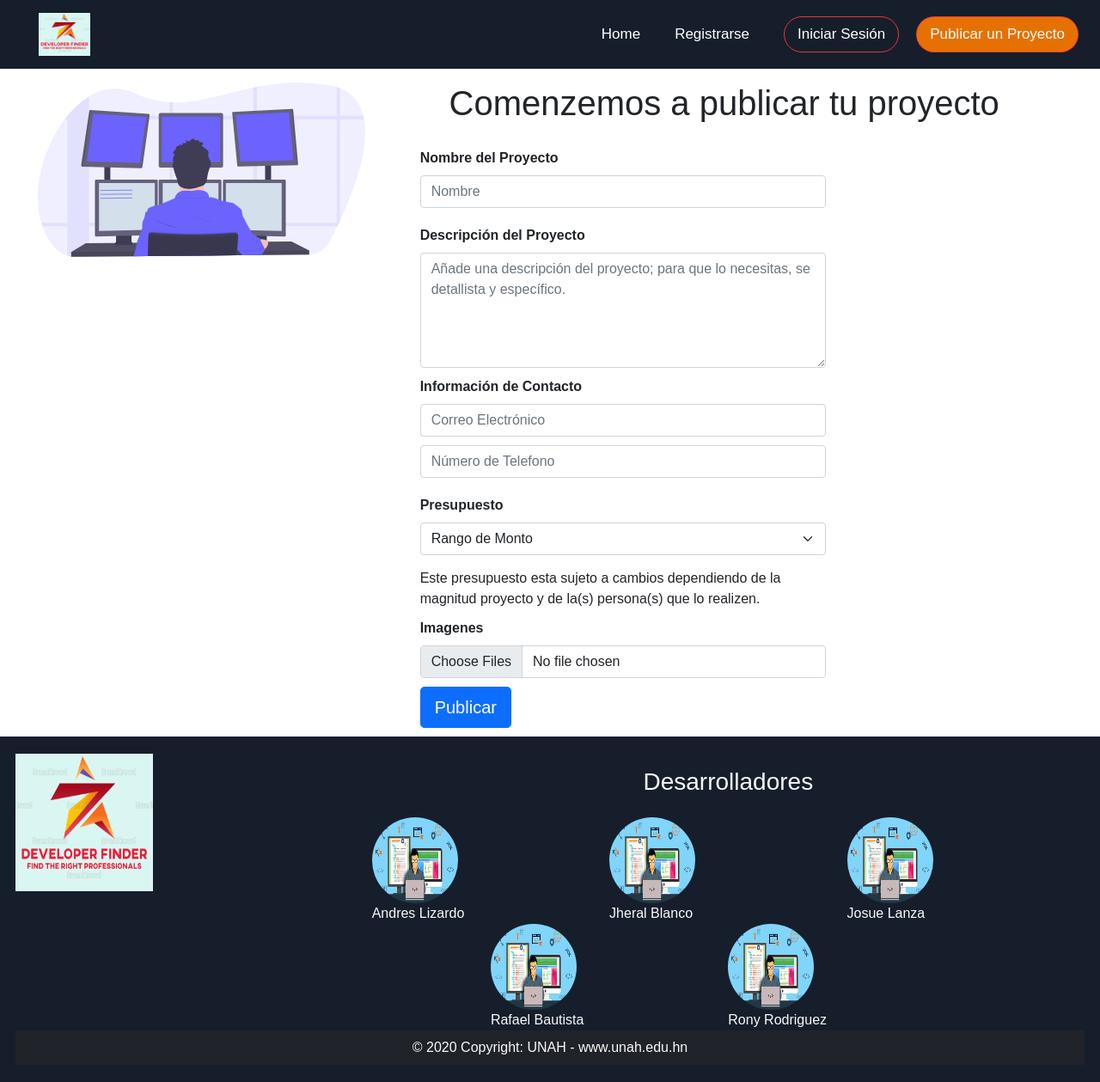
After one commit to Rony-R/Proyecto-Industrias-IS902, a PHP site: page /pubProyecto.html in a window 1280 px wide. The commit adds this page. Shown: the whole page at 86% size. Run offline with PHP 8.4, Linux system fonts and the light colour scheme.

Commit message:
Pagina para hacer una publicacion

```diff
--- a/css/nav.css
+++ b/css/nav.css
@@ -9,7 +9,7 @@ body {
 }
 
 nav {
-  background-color: #222;
+  background-color: #161e2c;
 }
 
 ul {
@@ -179,6 +179,13 @@ a:hover {
   padding: 20px;
 }
 
+.container,
+.container-lg,
+.container-md,
+.container-sm {
+  max-width: 95% !important;
+}
+
 /*Footer Styles*/
 
 .logoFoot {
@@ -208,7 +215,7 @@ a:hover {
 
 footer {
   background-color: #161e2c;
-  padding: 20px 35px;
+  padding: 20px 30px;
 }
 
 .footRow {
@@ -218,3 +225,8 @@ footer {
 .txt-just {
   text-align: justify;
 }
+
+footer .col-md-4,
+.col-md-2 {
+  padding: 0px !important;
+}
--- /dev/null
+++ b/css/pubProyecto.css
@@ -0,0 +1,38 @@
+label {
+  margin-top: 10px;
+  margin-bottom: 8px;
+  font-weight: bold;
+}
+
+input {
+  margin-bottom: 10px;
+}
+
+p {
+  margin: 0;
+}
+
+h1 {
+  text-align: center;
+}
+
+.col-md-4 {
+  padding: 0px 10px;
+}
+
+.form-dad {
+}
+
+.form-child {
+  padding: 10px 5%;
+  /* display: flex;
+  flex-direction: column;
+  flex-wrap: wrap;
+  justify-content: center;
+  align-items: center; */
+}
+
+.disclaimer-p {
+  margin-top: 15px;
+  margin-bottom: 0px;
+}
--- a/js/nav.js
+++ b/js/nav.js
@@ -5,3 +5,59 @@ $(".toggle").click(function () {
     $(".item").addClass("active");
   }
 });
+
+function validarEmail(id) {
+  var patron = /^(([^<>()\[\]\\.,;:\s@"]+(\.[^<>()\[\]\\.,;:\s@"]+)*)|(".+"))@((\[[0-9]{1,3}\.[0-9]{1,3}\.[0-9]{1,3}\.[0-9]{1,3}\])|(([a-zA-Z\-0-9]+\.)+[a-zA-Z]{2,}))$/;
+  if (patron.test($("#" + id).val())) {
+    $("#" + id).addClass("is-valid");
+    $("#" + id).removeClass("is-invalid");
+    return true;
+  } else {
+    $("#" + id).addClass("is-invalid");
+    $("#" + id).removeClass("is-valid");
+    return false;
+  }
+}
+
+var validarCampoVacio = function (id) {
+  if (id == "slcPresupuesto") {
+    if ($("#" + id).val() == "0") {
+      $("#" + id).removeClass("is-valid");
+      $("#" + id).addClass("is-invalid");
+      return false;
+    } else {
+      $("#" + id).removeClass("is-invalid");
+      $("#" + id).addClass("is-valid");
+      return true;
+    }
+  } else {
+    if ($("#" + id).val() == "") {
+      $("#" + id).removeClass("is-valid");
+      $("#" + id).addClass("is-invalid");
+      return false;
+    } else {
+      $("#" + id).removeClass("is-invalid");
+      $("#" + id).addClass("is-valid");
+      return true;
+    }
+  }
+};
+
+$("#btnPublicar").click(function () {
+  //alert("Hola");
+
+  var v1 = validarCampoVacio("nombProyecto");
+  var v2 = validarCampoVacio("descProyecto");
+  var v3 = validarCampoVacio("correo");
+  var v4 = validarCampoVacio("telefono");
+  var v5 = validarCampoVacio("slcPresupuesto");
+
+  var v6 = validarEmail("correo");
+
+  console.log("Nombre: " + v1);
+  console.log("Descripcion: " + v2);
+  console.log("Correo: " + v3);
+  console.log("Telefono: " + v4);
+  console.log("Presupuesto: " + v5);
+  console.log("Validar Email: " + v6);
+});
--- /dev/null
+++ b/pubProyecto.html
@@ -0,0 +1,245 @@
+<!DOCTYPE html>
+<html lang="en">
+  <head>
+    <meta charset="UTF-8" />
+    <meta http-equiv="X-UA-Compatible" content="IE=edge" />
+    <meta name="viewport" content="width=device-width, initial-scale=1.0" />
+
+    <!-- Bootstrap 4 -->
+    <link
+      href="https://cdn.jsdelivr.net/npm/bootstrap@5.0.0-beta2/dist/css/bootstrap.min.css"
+      rel="stylesheet"
+      integrity="sha384-BmbxuPwQa2lc/FVzBcNJ7UAyJxM6wuqIj61tLrc4wSX0szH/Ev+nYRRuWlolflfl"
+      crossorigin="anonymous"
+    />
+
+    <link rel="stylesheet" href="css/nav.css" />
+    <link rel="stylesheet" href="css/pubProyecto.css" />
+
+    <!-- JQuery -->
+    <script src="https://ajax.googleapis.com/ajax/libs/jquery/3.5.1/jquery.min.js"></script>
+
+    <title>Publica tu Proyecto</title>
+  </head>
+  <body>
+    <nav>
+      <ul class="menu">
+        <li class="logo">
+          <a href="#">
+            <img class="logoImg" src="./img/logos/logo2.png" alt="" />
+          </a>
+        </li>
+        <li class="item"><a href="#">Home</a></li>
+        <li class="item"><a href="#">Registrarse</a></li>
+        <li class="item button log"><a href="#">Iniciar Sesión</a></li>
+        <li class="item button">
+          <a id="h" href="pubProyecto.html"> Publicar un Proyecto </a>
+        </li>
+        <li class="toggle">
+          <span class="bars"></span>
+        </li>
+      </ul>
+    </nav>
+
+    <div class="container">
+      <div class="row">
+        <div class="col-lg-4">
+          <img src="./img/logos/progra.svg" class="img-fluid" alt="" />
+        </div>
+        <div class="form-dad col-lg-8">
+          <h1>Comenzemos a publicar tu proyecto</h1>
+          <form
+            class="form-child"
+            action=""
+            type="POST"
+            enctype="multipart/formdata"
+          >
+            <div class="form-row">
+              <div class="col-lg-8 col-md-8 col-sm-12">
+                <label for="nombProyecto">Nombre del Proyecto</label>
+                <input
+                  id="nombProyecto"
+                  name="nombProyecto"
+                  type="text"
+                  class="form-control input-pad"
+                  placeholder="Nombre"
+                />
+                <div class="invalid-feedback">
+                  No puedes dejar este campo vacio.
+                </div>
+              </div>
+            </div>
+
+            <div class="form-row">
+              <div class="col-lg-8 col-md-8 col-sm-12">
+                <label for="">Descripción del Proyecto</label>
+                <textarea
+                  id="descProyecto"
+                  name="descProyecto"
+                  cols="30"
+                  rows="5"
+                  class="form-control input-pad"
+                  placeholder="Añade una descripción del proyecto; para que lo necesitas, se detallista y específico."
+                ></textarea>
+                <div class="invalid-feedback">
+                  No puedes dejar este campo vacio.
+                </div>
+              </div>
+            </div>
+
+            <div class="form-row">
+              <div class="col-lg-8 col-md-8 col-sm-12">
+                <label for="">Información de Contacto</label>
+                <input
+                  id="correo"
+                  type="text"
+                  class="form-control"
+                  placeholder="Correo Electrónico"
+                  onkeydown="validarEmail('correo');"
+                />
+                <div id="validacion-correo" class="invalid-feedback">
+                  No puedes dejar este campo vacio.
+                </div>
+
+                <input
+                  id="telefono"
+                  type="text"
+                  class="form-control"
+                  placeholder="Número de Telefono"
+                />
+                <div class="invalid-feedback">
+                  No puedes dejar este campo vacio.
+                </div>
+              </div>
+            </div>
+
+            <div class="form-row">
+              <div class="col-lg-8 col-md-8 col-sm-12">
+                <label for="presupuesto">Presupuesto</label>
+
+                <select
+                  id="slcPresupuesto"
+                  class="form-select input-pad"
+                  aria-label="Default select example"
+                >
+                  <option value="0" selected>Rango de Monto</option>
+                  <option value="1">$1,500 - $3,000</option>
+                  <option value="2">$3,000 - $5,000</option>
+                  <option value="3">$5,000 - $10,000</option>
+                  <option value="4">$10,000 - $20,000</option>
+                  <option value="5">Más de $20,000</option>
+                </select>
+                <div class="invalid-feedback">
+                  No puedes dejar este campo vacio.
+                </div>
+
+                <div class="disclaimer-p">
+                  <p>
+                    Este presupuesto esta sujeto a cambios dependiendo de la
+                    magnitud proyecto y de la(s) persona(s) que lo realizen.
+                  </p>
+                </div>
+              </div>
+            </div>
+
+            <div class="form-row">
+              <div class="col-lg-8 col-md-8 col-sm-12">
+                <label for="imaganes">Imagenes</label>
+                <input
+                  type="file"
+                  name="imaganes"
+                  class="form-control"
+                  multiple
+                />
+                <div class="invalid-feedback">
+                  No puedes dejar este campo vacio.
+                </div>
+              </div>
+            </div>
+
+            <div class="form-row">
+              <div class="col-lg-8 col-md-8">
+                <button
+                  id="btnPublicar"
+                  type="button"
+                  class="btn btn-lg btn-primary"
+                >
+                  Publicar
+                </button>
+              </div>
+            </div>
+          </form>
+        </div>
+      </div>
+    </div>
+
+    <footer class="text-center text-lg-start">
+      <div class="row">
+        <div class="col-md-4 text-light">
+          <img class="logoFoot" src="./img/logos/logo2.png" alt="" />
+        </div>
+
+        <div class="col-md-8">
+          <h3 class="text-light text-center pt-3 mb-4">Desarrolladores</h3>
+          <div class="row">
+            <div class="col-md-4">
+              <img
+                class="creatorImg"
+                src="img/logos/prof.jpeg"
+                alt="Andres Lizardo"
+              />
+              <p class="text-light">Andres Lizardo</p>
+            </div>
+            <div class="col-md-4">
+              <img
+                class="creatorImg"
+                src="img/logos/prof.jpeg"
+                alt="Jheral Blanco"
+              />
+              <p class="text-light">Jheral Blanco</p>
+            </div>
+            <div class="col-md-4">
+              <img
+                class="creatorImg"
+                src="img/logos/prof.jpeg"
+                alt="Josue Lanza"
+              />
+              <p class="text-light">Josue Lanza</p>
+            </div>
+          </div>
+          <div class="row">
+            <div class="col-md-2"></div>
+            <div class="col-md-4">
+              <img
+                class="creatorImg"
+                src="img/logos/prof.jpeg"
+                alt="Rafael Bautista"
+              />
+              <p class="text-light">Rafael Bautista</p>
+            </div>
+            <div class="col-md-4">
+              <img
+                class="creatorImg"
+                src="img/logos/prof.jpeg"
+                alt="Rony Rodriguez"
+              />
+              <p class="text-light">Rony Rodriguez</p>
+            </div>
+            <div class="col-md-2"></div>
+          </div>
+        </div>
+      </div>
+
+      <div class="row">
+        <div class="footRow text-center text-light p-2">
+          © 2020 Copyright:
+          <a class="text-light" href="https://www.unah.edu.hn/"
+            >UNAH - www.unah.edu.hn</a
+          >
+        </div>
+      </div>
+    </footer>
+
+    <script src="js/nav.js" type="text/javascript"></script>
+  </body>
+</html>
```
Also changed, not shown: publicaciones.html (+35 -11 lines).
